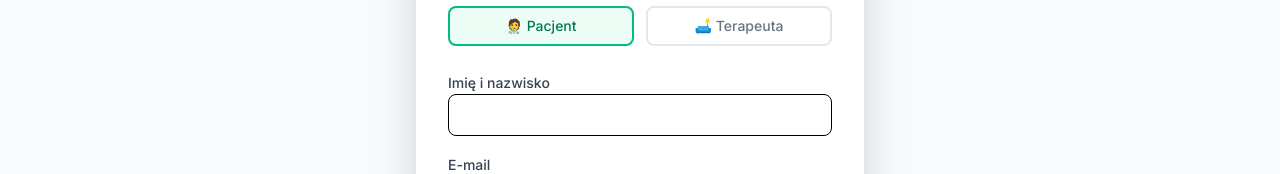
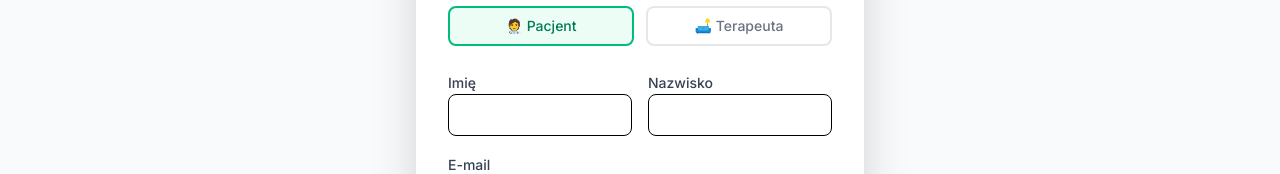
Before and after one commit to martapiotrowska257/terappka, a Next.js app in the folder frontend/terappka-app/: page /signIn in a window 1280 px wide. Both pictures are taken after a click on the button "Zarejestruj się". Shown: the part 292-466 px from the top of the page. Built offline with nearby package versions, Linux system fonts and the light colour scheme; no server answers.

Commit message:
Refactor registration form to separate first name and last name fields

```diff
--- a/frontend/terappka-app/src/app/api/auth/register/route.ts
+++ b/frontend/terappka-app/src/app/api/auth/register/route.ts
@@ -4,7 +4,7 @@ import { NextResponse } from "next/server";
 export async function POST(request: Request) {
     try {
         // Dodaliśmy pole "role" z formularza
-        const { email, password, name, role } = await request.json();
+        const { email, password, firstName, lastName, role } = await request.json();
 
         // 1. Pobierz token administratora
         const tokenResponse = await fetch(`${process.env.KEYCLOAK_ISSUER}/protocol/openid-connect/token`, {
@@ -22,10 +22,6 @@ export async function POST(request: Request) {
         const adminToken = tokenData.access_token;
         const adminUrl = process.env.KEYCLOAK_ISSUER?.replace("/realms/", "/admin/realms/");
 
-        // 2. Utwórz użytkownika
-        const [firstName, ...lastNameParts] = (name || "").split(" ");
-        const lastName = lastNameParts.join(" ");
-
         const createUserResponse = await fetch(`${adminUrl}/users`, {
             method: "POST",
             headers: {
@@ -37,6 +33,7 @@ export async function POST(request: Request) {
                 email: email,
                 firstName: firstName,
                 lastName: lastName,
+                emailVerified: true,
                 enabled: true,
                 credentials: [{ type: "password", value: password, temporary: false }],
             }),
--- a/frontend/terappka-app/src/components/LoginForm.tsx
+++ b/frontend/terappka-app/src/components/LoginForm.tsx
@@ -16,7 +16,8 @@ export default function LoginForm() {
         email: Yup.string().email("Nieprawidłowy adres e-mail").required("Wymagane"),
         password: Yup.string().min(4, "Min. 4 znaki").required("Wymagane"),
         ...(isRegister && {
-            name: Yup.string().required("Podaj imię i nazwisko"),
+            firstName: Yup.string().required("Podaj imię"),
+            lastName: Yup.string().required("Podaj nazwisko"),
             confirmPassword: Yup.string()
                 .oneOf([Yup.ref("password")], "Hasła muszą być identyczne")
                 .required("Potwierdź hasło"),
@@ -51,8 +52,7 @@ export default function LoginForm() {
             )}
 
             <Formik
-                // Dodajemy 'role' ze startową wartością 'patient'
-                initialValues={{ email: "", password: "", name: "", confirmPassword: "", role: "patient" }}
+                initialValues={{ email: "", password: "", firstName: "", lastName: "", confirmPassword: "", role: "patient" }}
                 validationSchema={Schema}
                 onSubmit={async (values, { setSubmitting }) => {
                     setError("");
@@ -65,8 +65,9 @@ export default function LoginForm() {
                                 body: JSON.stringify({
                                     email: values.email,
                                     password: values.password,
-                                    name: values.name,
-                                    role: values.role, // <--- Przesyłamy wybraną rolę
+                                    firstName: values.firstName,
+                                    lastName: values.lastName,
+                                    role: values.role,
                                 }),
                             });
 
@@ -139,10 +140,17 @@ export default function LoginForm() {
                         )}
 
                         {isRegister && (
-                            <div>
-                                <label className="text-sm font-medium text-gray-700">Imię i nazwisko</label>
-                                <Field type="text" name="name" className="w-full px-4 py-2 border rounded-lg focus:ring-2 focus:ring-emerald-500 outline-none" />
-                                <ErrorMessage name="name" component="div" className="text-xs text-red-500 mt-1" />
+                            <div className="grid grid-cols-2 gap-4">
+                                <div>
+                                    <label className="text-sm font-medium text-gray-700">Imię</label>
+                                    <Field type="text" name="firstName" className="w-full px-4 py-2 border rounded-lg focus:ring-2 focus:ring-emerald-500 outline-none" />
+                                    <ErrorMessage name="firstName" component="div" className="text-xs text-red-500 mt-1" />
+                                </div>
+                                <div>
+                                    <label className="text-sm font-medium text-gray-700">Nazwisko</label>
+                                    <Field type="text" name="lastName" className="w-full px-4 py-2 border rounded-lg focus:ring-2 focus:ring-emerald-500 outline-none" />
+                                    <ErrorMessage name="lastName" component="div" className="text-xs text-red-500 mt-1" />
+                                </div>
                             </div>
                         )}
 
```
